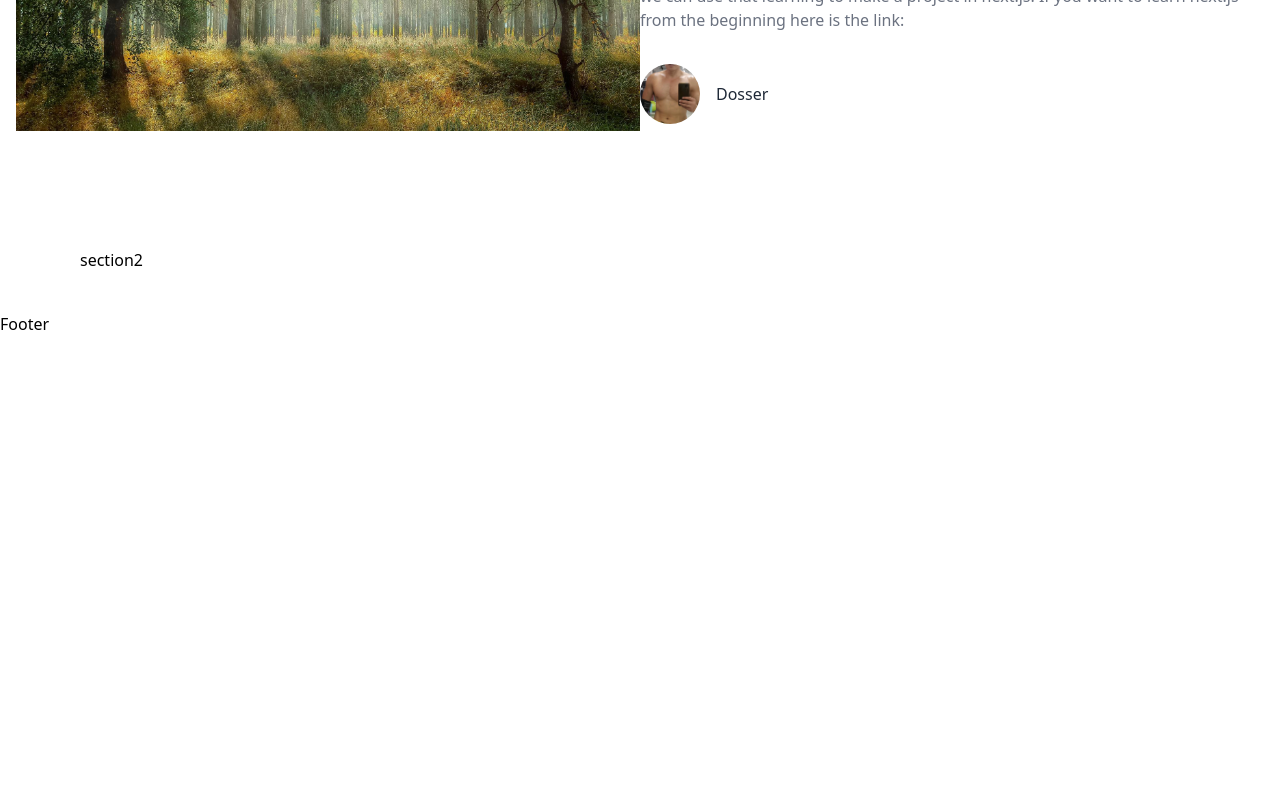
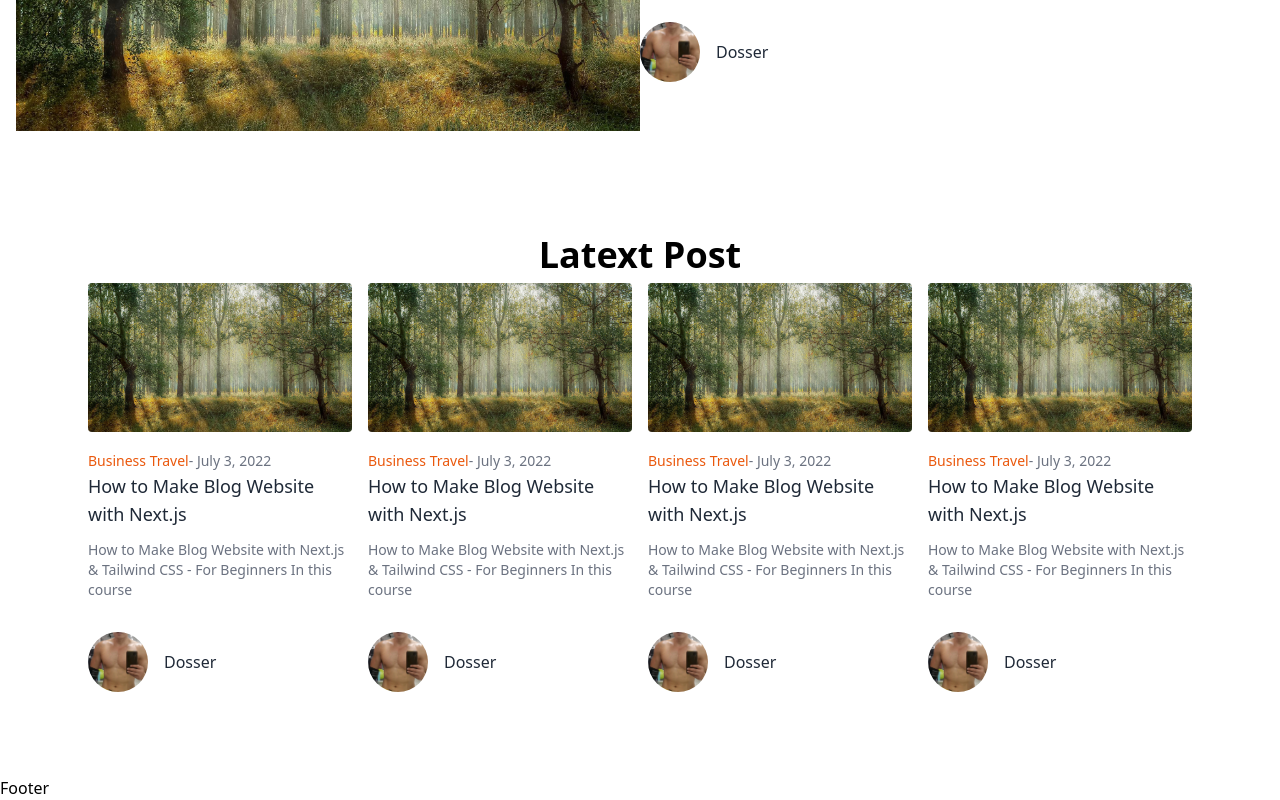
Before and after one commit to dosser-cc/blog, a Next.js app: page / in a window 1280 px wide. Shown: the part 438-1238 px from the top of the page. Before the commit the page ends 800 px from the top, so only its background shows below. Built offline with nearby package versions, Linux system fonts and the light colour scheme.

Commit message:
add Mainlist

```diff
--- a/components/Mainlist.js
+++ b/components/Mainlist.js
@@ -1,7 +1,66 @@
+import Link from "next/link";
+import Image from "next/image";
+import Author from "./_child/author";
 
 
 export default function Mainlist(){
   return (
-    <section className="container mx-auto md:px-20 py-10">section2</section>
-  )
+    <section className="container mx-auto md:px-20 py-10">
+      <h1 className="font-bold text-4xl px-12 text-center">Latext Post</h1>
+
+      {/** grid columns */}
+      <div className="grid grid-cols-2 md:grid-cols-2 lg:grid-cols-3 xl:grid-cols-4">
+        {Post()}
+        {Post()}
+        {Post()}
+        {Post()}
+      </div>
+    </section>
+  );
 }
+
+function Post(){
+  return (
+    <div className="item p-2">
+      <div className="images">
+        <Link href={"/"}>
+          <Image
+            src={"/images/forest.jpg"}
+            className="rounded"
+            width={480}
+            height={350}
+          />
+        </Link>
+      </div>
+      <div className="info flex justify-center flex-col py-4">
+        <div className="cat">
+          <Link
+            className="text-orange-600 text-sm hover:text-orange-400"
+            href={"/"}
+          >
+            Business Travel
+          </Link>
+          <Link
+            className="text-gray-500 text-sm hover:text-orange-400"
+            href={"/"}
+          >
+            - July 3, 2022
+          </Link>
+        </div>
+        <div className="title">
+          <Link
+            className="text-lg text-gray-800 hover:text-gray-600"
+            href={"/"}
+          >
+            How to Make Blog Website with Next.js
+          </Link>
+        </div>
+        <p className="text-sm text-gray-500 overflow-hidden py-3">
+          How to Make Blog Website with Next.js & Tailwind CSS - For Beginners
+          In this course
+        </p>
+        <Author></Author>
+      </div>
+    </div>
+  );
+}
--- a/components/Swiperlist.js
+++ b/components/Swiperlist.js
@@ -43,7 +43,7 @@ function Slide() {
     <div className="grid md:grid-cols-2">
       <div className="image">
         <Link href={"/"}>
-          <Image src={"/images/forest.jpg"} width={680} height={380} />
+          <Image src={"/images/forest.jpg"} width={680} height={350} />
         </Link>
       </div>
       <div className="info flex justify-center flex-col">
@@ -73,10 +73,7 @@ function Slide() {
           How to Make Blog Website with Next.js & Tailwind CSS - For Beginners
           In this course, we will understand how to make a blog website using
           Next.js and Tailwindcss. In this course, you are going to learn how to
-          use next.js for real work examples. In the next.js course, we learn
-          the basics. Now let's dive in and see how we can use that learning to
-          make a project in next.js. If you want to learn next.js from the
-          beginning here is the link:
+          use next.js
         </p>
         <Author></Author>
       </div>
```
